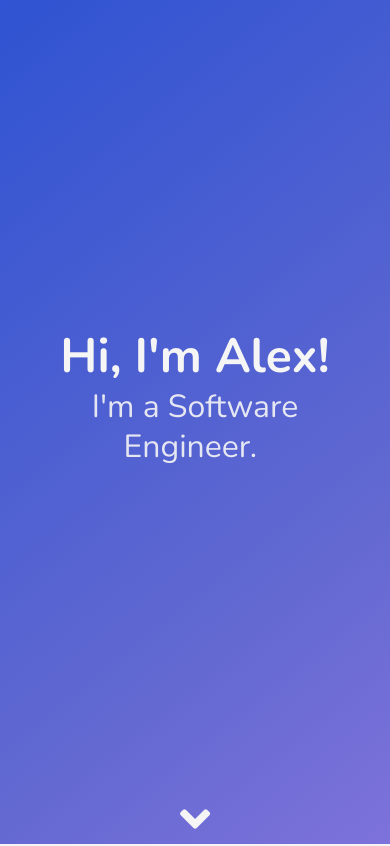
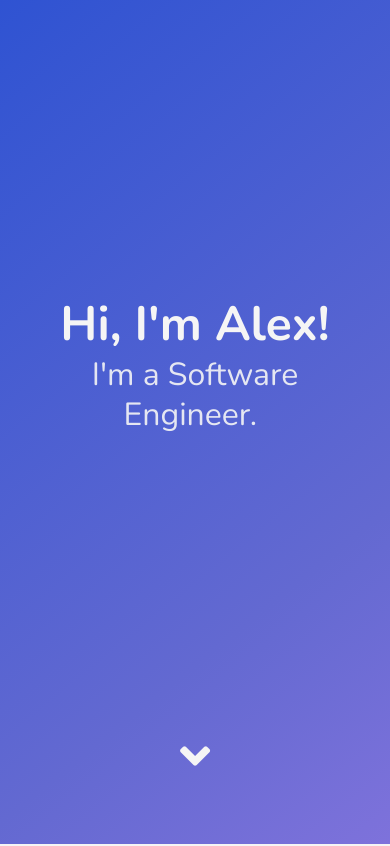
Before and after one commit to leskaa/portfolio, a website built with webpack: page dist/index.html in a window 390 px wide. Shown: the top 846 px of the page. Built offline with nearby package versions, Linux system fonts and the light colour scheme; some packages are replaced by stand-ins of ours.

Commit message:
bouncy arrow raised on mobile

```diff
--- a/src/mystyles.scss
+++ b/src/mystyles.scss
@@ -53,6 +53,12 @@ $footer-padding: 2rem 1.5rem 2rem;
 
 .has-bottom-margin {
   margin-bottom: 2rem;
+}
+
+.bouncy-arrow {
+  @include mobile {
+    margin-bottom: 64px;
+  }
 }
 
 .fa-lg {
```
Also changed, not shown: dist/css/mystyles.css.
